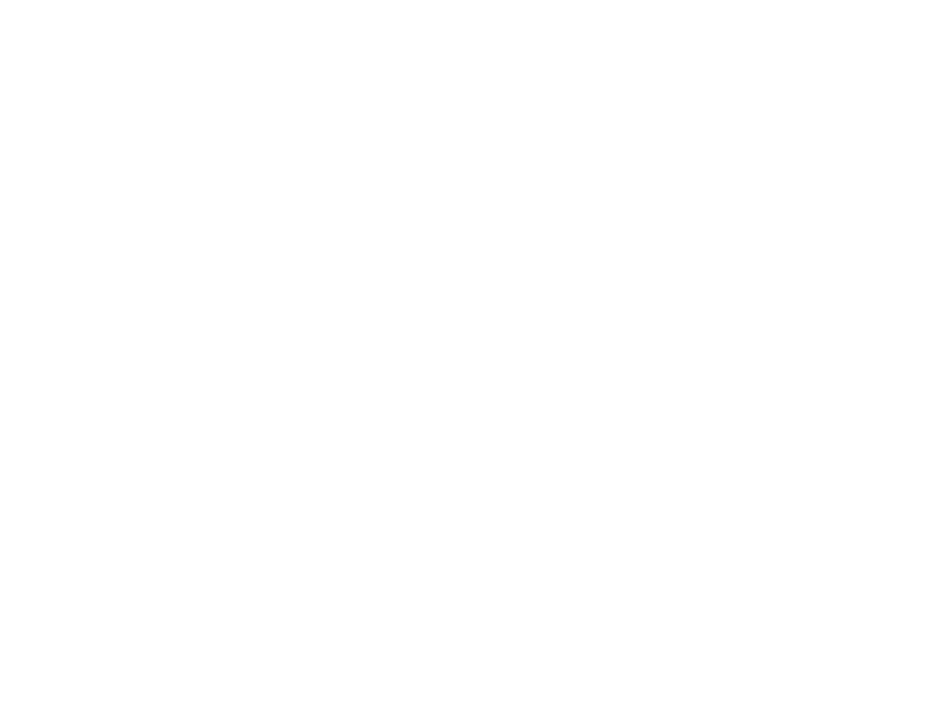
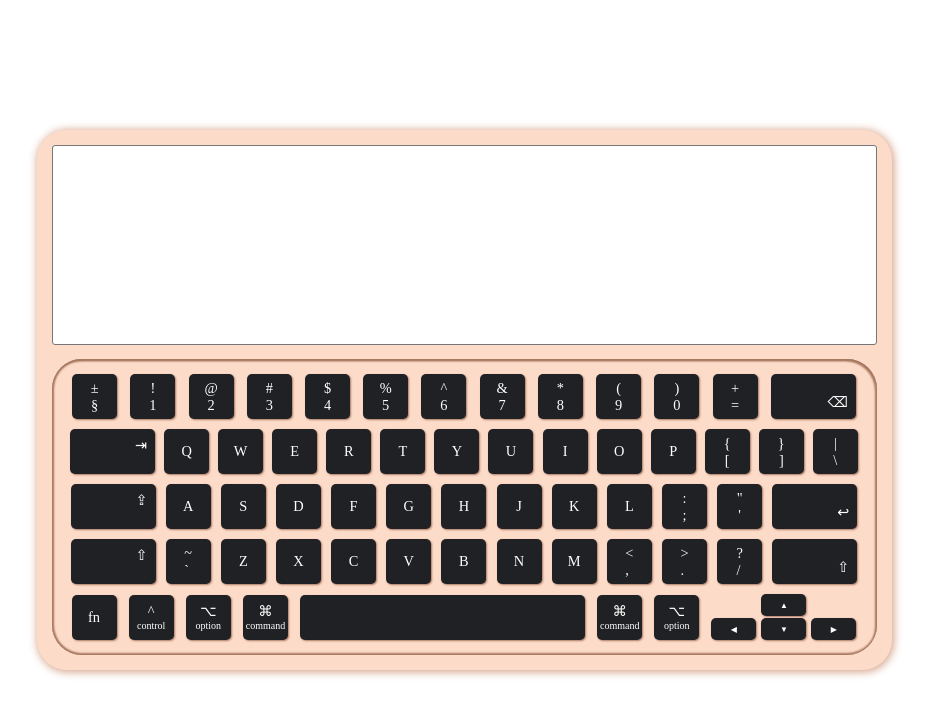
Before and after one commit to Yasya23/virtual-keyboard, a plain HTML site: page index.html in a window 1280 px wide. Shown: the whole page, without its empty margins (176-1106 px from the left). Drawn offline with Linux system fonts and the light colour scheme.

Commit message:
feat: create 1 version  html keyboard and css

```diff
--- a/index.html
+++ b/index.html
@@ -1,5 +1,6 @@
 <!DOCTYPE html>
 <html lang="en">
+
 <head>
   <meta charset="UTF-8">
   <meta http-equiv="X-UA-Compatible" content="IE=edge">
@@ -8,7 +9,164 @@
   <link rel="stylesheet" href="style.css">
   <title>Virtual keyboard</title>
 </head>
-<body>
+
+<body class="body">
+
+  <main>
+    <div class="wrapper">
+      <textarea class="textarea" name="" id=""></textarea>
+      <div class="container">
+        <div class="row">
+          <div class="button">
+            <div>±</div>
+            <div>§</div>
+          </div>
+          <div class="button">
+            <div>!</div>
+            <div>1</div>
+          </div>
+          <div class="button">
+            <div>@</div>
+            <div>2</div>
+          </div>
+          <div class="button">
+            <div>#</div>
+            <div>3</div>
+          </div>
+          <div class="button">
+            <div>$</div>
+            <div>4</div>
+          </div>
+          <div class="button">
+            <div>%</div>
+            <div>5</div>
+          </div>
+          <div class="button">
+            <div>^</div>
+            <div>6</div>
+          </div>
+          <div class="button">
+            <div>&</div>
+            <div>7</div>
+          </div>
+          <div class="button">
+            <div>*</div>
+            <div>8</div>
+          </div>
+          <div class="button">
+            <div>(</div>
+            <div>9</div>
+          </div>
+          <div class="button">
+            <div>)</div>
+            <div>0</div>
+          </div>
+          <div class="button">
+            <div>+</div>
+            <div>=</div>
+          </div>
+          <div class="button button-meduim content-right-side">&#x232b;</div>
+        </div>
+        <div class="row">
+          <div class="button button-meduim content-left-side">&#x21e5;</div>
+          <div class="button">Q</div>
+          <div class="button">W</div>
+          <div class="button">E</div>
+          <div class="button">R</div>
+          <div class="button">T</div>
+          <div class="button">Y</div>
+          <div class="button">U</div>
+          <div class="button">I</div>
+          <div class="button">O</div>
+          <div class="button">P</div>
+          <div class="button">
+            <div>{</div>
+            <div>[</div>
+          </div>
+          <div class="button">
+            <div>}</div>
+            <div>]</div>
+          </div>
+          <div class="button">
+            <div>|</div>
+            <div>\</div>
+          </div>
+        </div>
+        <div class="row">
+          <div class="button button-meduim content-left-side">&#x21ea;</div>
+          <div class="button">A</div>
+          <div class="button">S</div>
+          <div class="button">D</div>
+          <div class="button">F</div>
+          <div class="button">G</div>
+          <div class="button">H</div>
+          <div class="button">J</div>
+          <div class="button">K</div>
+          <div class="button">L</div>
+          <div class="button">
+            <div>:</div>
+            <div>;</div>
+          </div>
+          <div class="button">
+            <div>"</div>
+            <div>'</div>
+          </div>
+          <div class="button button-meduim content-right-side">&#x21a9;</div>
+        </div>
+        <div class="row">
+          <div class="button button-meduim content-left-side">&#x21e7;</div>
+          <div class="button">~<br>`</div>
+          <div class="button">Z</div>
+          <div class="button">X</div>
+          <div class="button">C</div>
+          <div class="button">V</div>
+          <div class="button">B</div>
+          <div class="button">N</div>
+          <div class="button">M</div>
+          <div class="button">&lt;<br>,</div>
+          <div class="button">><br>.</div>
+          <div class="button">?<br>/</div>
+          <div class="button button-meduim content-right-side">&#x21e7;</div>
+        </div>
+        <div class="row">
+          <div class="button">fn</div>
+          <div class="button">
+            <div>^</div>
+            <div class="button-text">control</div>
+          </div>
+          <div class="button">
+            <div>&#x2325;</div>
+            <div class="button-text">option</div>
+          </div>
+          <div class="button button-command">
+            <div>&#x2318;</div>
+            <div class="button-text">command</div>
+          </div>
+          <div class="button button-large">
+          </div>
+          <div class="button button-command">
+            <div>&#x2318;</div>
+            <div class="button-text">command</div>
+          </div>
+          <div class="button">
+            <div>&#x2325;</div>
+            <div class="button-text">option</div>
+          </div>
+          <div class="arrows">
+            <div class="button button-arrow">&#x25C0;</div>
+            <div>
+              <div class="button button-arrow button-arrow-top">&#x25B2;</div>
+              <div class="button button-arrow">&#x25BC;</div>
+            </div>
+            <div class="button button-arrow">&#x25B6;</div>
+          </div>
+        </div>
+      </div>
+
+    </div>
+  </main>
+
   <script type="module" src="scripts/main.js"></script>
 </body>
+
 </html>
--- a/style.css
+++ b/style.css
@@ -0,0 +1,144 @@
+* {
+  margin: 0;
+  padding: 0;
+  box-sizing: border-box;
+}
+
+.body {
+  display: flex;
+  flex-direction: column;
+  justify-content: center;
+  align-items: center;
+  min-height: 100vh;
+}
+
+.wrapper {
+  width: 855px;
+  max-width: 100%;
+  max-height: 600px;
+  background-color: #fddbc9;
+  border-radius: 30px;
+  padding: 15px;
+  box-shadow: 1px 1px 8px 1px #d5a289;
+}
+
+.textarea {
+  width: 100%;
+  height: 200px;
+  border-radius: 3px;
+  padding: 10px;
+  resize: none;
+  margin-bottom: 10px;
+}
+
+.container {
+  border-radius: 30px;
+  box-shadow: inset 0px 2px 2px 0px #a87961, inset 2px 0px 2px 0px #a87961,
+    inset -2px 2px 2px 0px #a87961, inset 0px -2px 2px 0px #a87961;
+  padding: 10px;
+}
+
+.row {
+  display: flex;
+  justify-content: space-around;
+  align-items: center;
+  gap: 2px;
+  padding: 5px;
+}
+
+.button {
+  background: #202124;
+  height: 45px;
+  width: 45px;
+  max-width: 120%;
+  border-radius: 5px;
+  font-size: 0.9em;
+  color: white;
+  display: flex;
+  flex-direction: column;
+  justify-content: center;
+  align-items: center;
+  box-shadow: 1px 1px 2px 0px #a87961;
+  padding: 2px;
+  cursor: pointer;
+}
+
+.button-meduim {
+  width: 85px;
+  padding: 8px;
+  align-items: flex-end;
+}
+
+.button-large {
+  width: 285px;
+}
+
+.button .button-text {
+  font-size: 10px;
+}
+
+.button-text {
+  visibility: visible;
+}
+
+.arrows {
+  display: flex;
+  align-items: flex-end;
+  gap: 5px;
+}
+
+.button-arrow {
+  height: 22px;
+  font-size: 8px;
+}
+
+.button-arrow-top {
+  margin-bottom: 2px;
+}
+
+.content-right-side {
+  justify-content: flex-end;
+}
+
+.content-left-side {
+  justify-content: flex-start;
+}
+
+@media (max-width: 700px) {
+  .wrapper {
+    border-radius: 20px;
+    padding: 10px;
+  }
+
+  .container {
+    padding: 0;
+    box-shadow: none;
+  }
+
+  .button {
+    max-width: 100%;
+    border-radius: 3px;
+  }
+
+  .button-meduim {
+    max-width: 100%;
+  }
+
+  .button-large {
+    max-width: 100%;
+  }
+
+  .button-text {
+    visibility: hidden;
+  }
+
+  .arrows {
+    gap: 0;
+  }
+}
+
+@media (max-width: 400px) {
+  .arrows {
+    display: none;
+  }
+}
```
